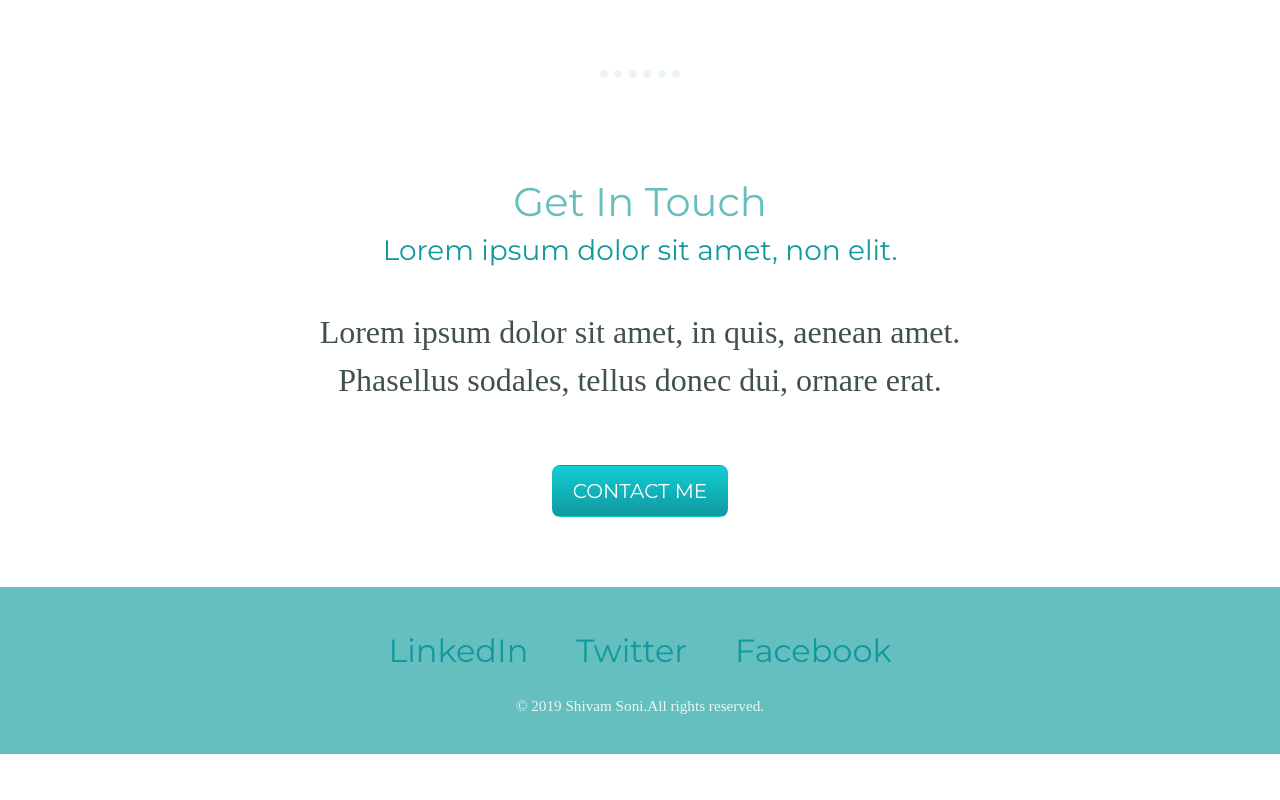
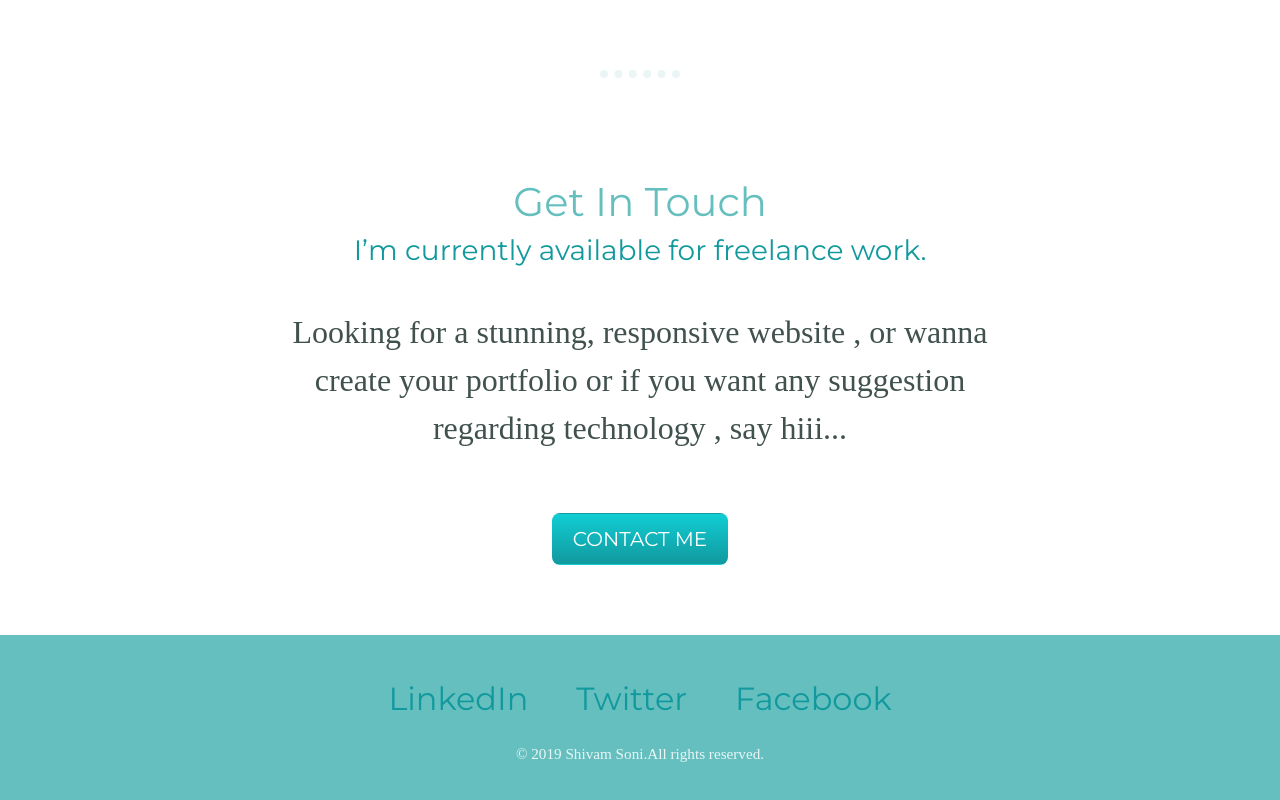
Before and after one commit to astrosam21/websitemine, a plain HTML site: page index.html in a window 1280 px wide. Shown: the part 1967-2767 px from the top of the page. Before the commit the page ends 2721 px from the top, so only its background shows below. Drawn offline with nearby package versions, Linux system fonts and the light colour scheme.

Commit message:
Update index.html

```diff
--- a/index.html
+++ b/index.html
@@ -68,8 +68,8 @@
     <hr>
     <div class="contact-me">
       <h2>Get In Touch</h2>
-      <h3>Lorem ipsum dolor sit amet, non elit.</h3>
-      <p class="contact-msg">Lorem ipsum dolor sit amet, in quis, aenean amet. Phasellus sodales, tellus donec dui, ornare erat.</p>
+      <h3>I’m currently available for freelance work.</h3>
+      <p class="contact-msg">Looking for a stunning, responsive website , or wanna create your portfolio or if you want any suggestion regarding technology , say hiii...</p>
       <a class="btn" href="mailto:astrosam.soni@gmail.com">CONTACT ME</a>
     </div>
   </div>
```
